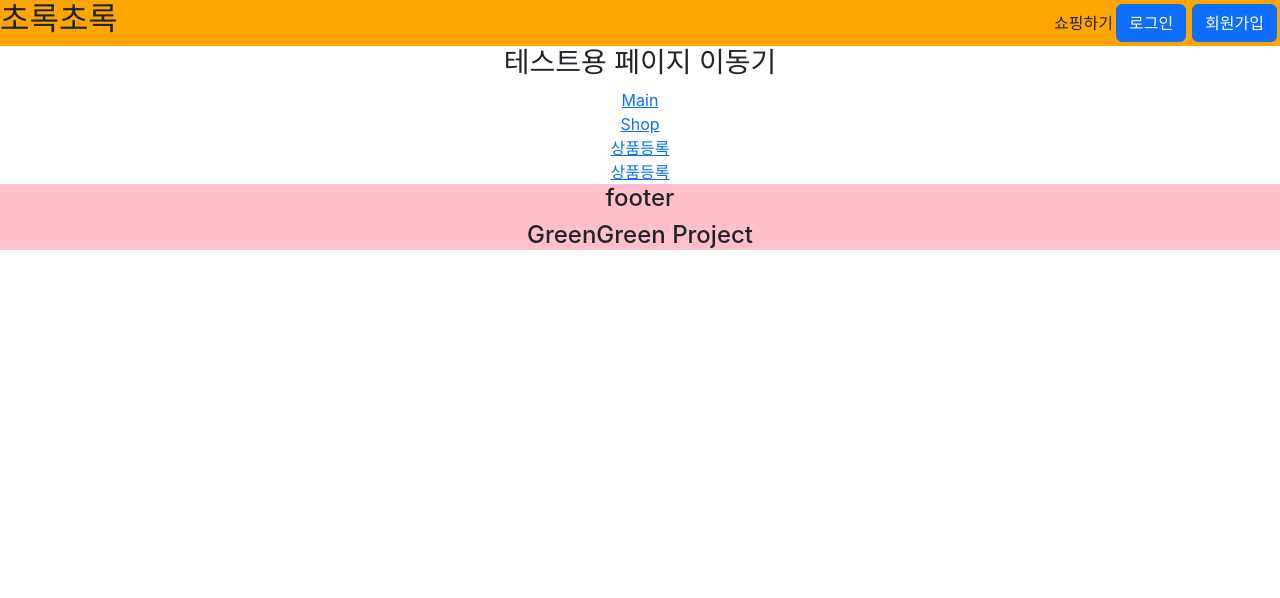
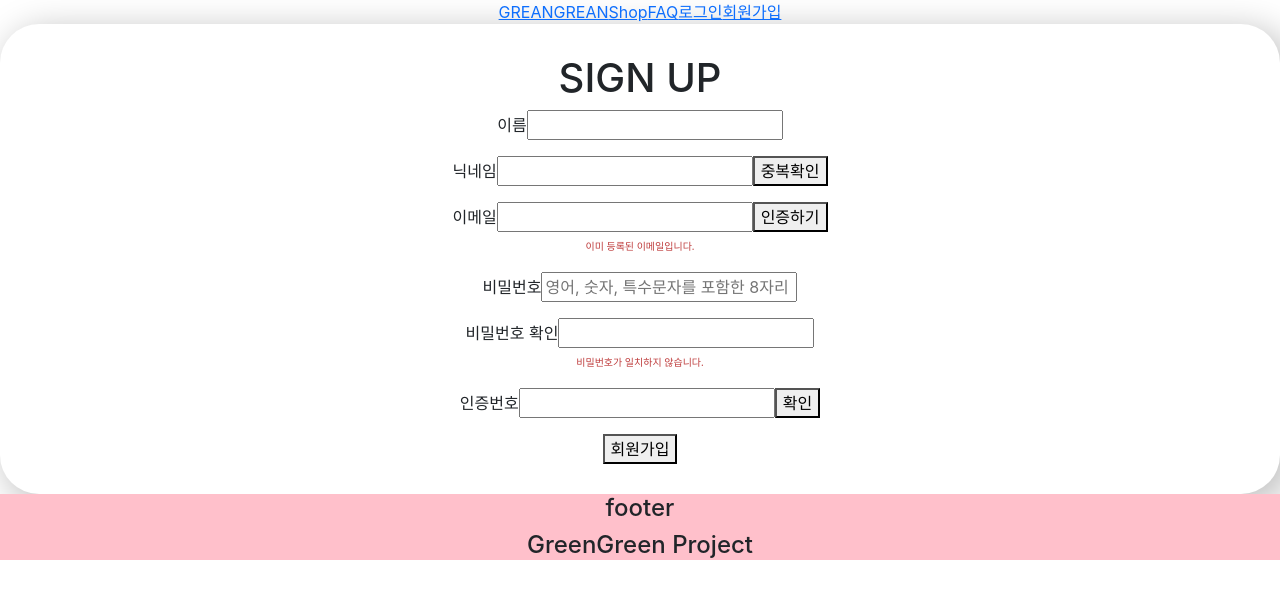
Before and after one commit to Grean-Grean/GreanGrean, a React (Create React App) app in the folder fe/: page /user/signup in a window 1280 px wide. Shown: the top 598 px of the page. Built offline with nearby package versions, Linux system fonts and the light colour scheme.

Commit message:
Feat : 로그인, 회원가입 구성 230930 1811

```diff
--- a/fe/package.json
+++ b/fe/package.json
@@ -7,6 +7,7 @@
     "@testing-library/jest-dom": "^5.17.0",
     "@testing-library/react": "^13.4.0",
     "@testing-library/user-event": "^14.4.3",
+    "axios": "^1.5.1",
     "bootstrap": "^5.3.2",
     "react": "^18.2.0",
     "react-bootstrap": "^2.8.0",
--- a/fe/src/App.js
+++ b/fe/src/App.js
@@ -1,22 +1,31 @@
-import React from 'react';
-import './App.css';
-import 'bootstrap/dist/css/bootstrap.min.css';
-import { BrowserRouter } from 'react-router-dom'
-import Header from './components/Header';
-import Footer from './components/Footer';
-import Routers from './router/routers';
+import React from "react";
+import "./App.css";
+import "bootstrap/dist/css/bootstrap.min.css";
+import { BrowserRouter } from "react-router-dom";
+import axios from "axios";
 
+import Header from "./components/Header";
+import Footer from "./components/Footer";
+import Routers from "./router/routers";
 
-import RouteTest from './components/RouteTest';
+import RouteTest from "./components/RouteTest";
 
 function App() {
+  // axios
+  //   .get("https://my-json-server.typicode.com/typicode/demo/posts")
+  //   .then(function (response) {
+  //     console.log(response.data);
+  //   })
+  //   .catch(function (error) {
+  //     console.log(error);
+  //   });
+
   return (
     <BrowserRouter>
-      <div className="App" >
+      <div className="App">
         <Header />
 
         <Routers />
-        <RouteTest />
         <Footer />
       </div>
     </BrowserRouter>
--- a/fe/src/components/Header.js
+++ b/fe/src/components/Header.js
@@ -1,62 +1,81 @@
-import { useNavigate } from "react-router-dom"
-import Button from 'react-bootstrap/Button';
-import React, { useState } from "react";
-import SignIn from "./modals/SignIn";
-import SignUp from "./modals/SignUp";
-import { useSelector, useDispatch } from 'react-redux'
-import { signOut } from './modals/SignInRedux'
+// import { useNavigate } from "react-router-dom"
+// import Button from 'react-bootstrap/Button';
+// import React, { useState } from "react";
+// import SignIn from "./modals/SignIn";
+// import SignUp from "./modals/SignUp";
+// import { useSelector, useDispatch } from 'react-redux'
+// import { signOut } from './modals/SignInRedux'
 
-const Header = () => {
+// const Header = () => {
 
-    const navigate = useNavigate()
+//     const navigate = useNavigate()
 
-    const [signInShow, setSignInShow] = useState(false);
-    const [signUpShow, setSignUpShow] = useState(false);
+//     const [signInShow, setSignInShow] = useState(false);
+//     const [signUpShow, setSignUpShow] = useState(false);
 
-    //리덕스 가지고 오기
-    const isUserSignIn = useSelector(state => state.completed.iscompleted)
-    //
-    const dispatch = useDispatch()
+//     //리덕스 가지고 오기
+//     const isUserSignIn = useSelector(state => state.completed.iscompleted)
+//     //
+//     const dispatch = useDispatch()
 
-    const logOut = () => {
-        dispatch(signOut())
-        alert("로그아웃 되었습니다.")
-    }
+//     const logOut = () => {
+//         dispatch(signOut())
+//         alert("로그아웃 되었습니다.")
+//     }
 
-    return (
-        <div style={{ background: 'orange', display: 'flex', alignItems: 'center' }}>
-            <h2 onClick={() => { navigate('/') }} style={{ marginRight: 'auto' }}>초록초록</h2>
-            <h7 onClick={() => { navigate('/shop') }}>쇼핑하기</h7>
+//     return (
+//         <div style={{ background: 'orange', display: 'flex', alignItems: 'center' }}>
+//             <h2 onClick={() => { navigate('/') }} style={{ marginRight: 'auto' }}>초록초록</h2>
+//             <h7 onClick={() => { navigate('/shop') }}>쇼핑하기</h7>
 
-            {isUserSignIn ? //로그인 했으면 로그아웃 하게 해주기
-                <>
-                    <Button variant="primary" onClick={() => navigate('/mypage')} style={{ margin: 3 }}>
-                        마이페이지
-                    </Button>
-                    <Button variant="primary" onClick={logOut}>로그아웃</Button>
-                </>
-                :      // 로그인, 회원가입 보여주지 말기
-                <>
+//             {isUserSignIn ? //로그인 했으면 로그아웃 하게 해주기
+//                 <>
+//                     <Button variant="primary" onClick={() => navigate('/mypage')} style={{ margin: 3 }}>
+//                         마이페이지
+//                     </Button>
+//                     <Button variant="primary" onClick={logOut}>로그아웃</Button>
+//                 </>
+//                 :      // 로그인, 회원가입 보여주지 말기
+//                 <>
 
-                    <Button variant="primary" onClick={() => setSignInShow(true)} style={{ margin: 3 }}>
-                        로그인
-                    </Button>
-                    <Button variant="primary" onClick={() => setSignUpShow(true)} style={{ margin: 3 }}>
-                        회원가입
-                    </Button>
-                </>
-            }
+//                     <Button variant="primary" onClick={() => setSignInShow(true)} style={{ margin: 3 }}>
+//                         로그인
+//                     </Button>
+//                     <Button variant="primary" onClick={() => setSignUpShow(true)} style={{ margin: 3 }}>
+//                         회원가입
+//                     </Button>
+//                 </>
+//             }
 
-            <SignIn
-                show={signInShow}
-                onHide={() => setSignInShow(false)}
-            />
-            <SignUp
-                show={signUpShow}
-                onHide={() => setSignUpShow(false)}
-            />
-        </div>
-    )
+//             <SignIn
+//                 show={signInShow}
+//                 onHide={() => setSignInShow(false)}
+//             />
+//             <SignUp
+//                 show={signUpShow}
+//                 onHide={() => setSignUpShow(false)}
+//             />
+//         </div>
+//     )
+// }
+
+// export default Header
+
+import SignIn from "./user/SignIn";
+import SignUp from "./user/SignUp";
+
+import { Link } from "react-router-dom";
+
+function Header() {
+  return (
+    <div>
+      <Link to="/">GREANGREAN</Link>
+      <Link to="/shop">Shop</Link>
+      <Link to="/faq">FAQ</Link>
+      <Link to="/user/signin">로그인</Link>
+      <Link to="/user/signup">회원가입</Link>
+    </div>
+  );
 }
 
-export default Header
+export default Header;
--- /dev/null
+++ b/fe/src/components/user/SignIn.js
@@ -0,0 +1,43 @@
+import { Link, useNavigate } from "react-router-dom";
+import { useState } from "react";
+
+import SignInData from "./SignInData";
+import classes from "./SignIn.module.css";
+
+function SignIn() {
+  const [signInEmail, setSignInEmail] = useState("");
+  const [signInPw, setSignInPw] = useState("");
+
+  const navigate = useNavigate();
+
+  function signInEmailHandler(event) {
+    setSignInEmail(event.target.value);
+  }
+
+  function signInPwHandler(event) {
+    setSignInPw(event.target.value);
+  }
+
+  function signIn() {
+    navigate("/");
+    console.log(signInEmail, signInPw);
+  }
+  return (
+    <div className={classes.signin}>
+      <h1 className={classes.form}>SIGN IN</h1>
+      <SignInData
+        onEmailChange={signInEmailHandler}
+        onPwChange={signInPwHandler}
+      />
+      <p>
+        <button onClick={signIn}>로그인</button>
+      </p>
+      <p>
+        <text>비밀번호 찾기 | </text>
+        <Link to="/user/signup">회원가입</Link>
+      </p>
+    </div>
+  );
+}
+
+export default SignIn;
--- /dev/null
+++ b/fe/src/components/user/SignIn.module.css
@@ -0,0 +1,36 @@
+.form h1 {
+  text-align: center;
+  color: black;
+  font-size: 64px;
+  font-family: Noto Sans;
+  font-weight: 700;
+  word-wrap: break-word;
+}
+
+.alert {
+  text-align: center;
+  color: #bf3e3e;
+  font-size: 10px;
+  font-family: Noto Sans;
+  font-weight: 200;
+  word-wrap: break-word;
+}
+
+.signin {
+  width: 100%;
+  height: 100%;
+  background: white;
+  box-shadow: 8px 8px 35px 3px rgba(0, 0, 0, 0.25);
+  border-radius: 39px;
+}
+
+.login-x {
+  width: 1432px;
+  height: 806px;
+  left: 0px;
+  top: 0px;
+  position: absolute;
+  background: white;
+  box-shadow: 8px 8px 35px 3px rgba(0, 0, 0, 0.25);
+  border-radius: 39px;
+}
--- /dev/null
+++ b/fe/src/components/user/SignInData.js
@@ -0,0 +1,21 @@
+function SignInData(props) {
+  return (
+    <p>
+      <input
+        type="email"
+        placeholder="이메일를 입력해주세요."
+        onChange={props.onEmailChange}
+      ></input>
+      <br />
+      <input
+        type="password"
+        placeholder="비밀번호를 입력해주세요"
+        onChange={props.onPwChange}
+      ></input>
+      <br />
+      <label htmlFor="body">이메일 또는 비밀번호가 일치하지 않습니다.</label>
+    </p>
+  );
+}
+
+export default SignInData;
--- /dev/null
+++ b/fe/src/components/user/SignUp.js
@@ -0,0 +1,55 @@
+import { useState } from "react";
+import classes from "./SignUp.module.css";
+
+import SignUpData from "./SignUpData";
+import SignUpButton from "./SignUpButton";
+import { useNavigate } from "react-router-dom";
+
+function SignUp() {
+  const [signUpName, setSignUpName] = useState("");
+  const [signUpNickname, setSignUpNickname] = useState("");
+  const [signUpEmail, setSignUpEmail] = useState("");
+  const [signUpPw, setSignUpPW] = useState("");
+
+  const navigate = useNavigate();
+
+  function signUp() {
+    navigate("/");
+    console.log(signUpName, signUpNickname, signUpEmail, signUpPw);
+  }
+
+  function signUpEmailChangeHandler(event) {
+    setSignUpEmail(event.target.value);
+    console.log(event.target.value);
+  }
+
+  function signUpPwChangeHandler(event) {
+    setSignUpPW(event.target.value);
+    console.log(event.target.value);
+  }
+
+  function signUpNicknameChangeHandler(event) {
+    setSignUpNickname(event.target.value);
+    console.log(event.target.value);
+  }
+
+  function signUpNameChangeHandler(event) {
+    setSignUpName(event.target.value);
+    console.log(event.target.value);
+  }
+
+  return (
+    <div className={classes.signup}>
+      <h1 className={classes.form}>SIGN UP</h1>
+      <SignUpData
+        onEmailChange={signUpEmailChangeHandler}
+        onPwChange={signUpPwChangeHandler}
+        onNicknameChange={signUpNicknameChangeHandler}
+        onNameChange={signUpNameChangeHandler}
+      />
+      <button onClick={signUp}>회원가입</button>
+    </div>
+  );
+}
+
+export default SignUp;
--- /dev/null
+++ b/fe/src/components/user/SignUp.module.css
@@ -0,0 +1,25 @@
+.signup {
+  width: 100%;
+  height: 100%;
+  background: white;
+  box-shadow: 8px 8px 35px 3px rgba(0, 0, 0, 0.25);
+  border-radius: 39px;
+  padding: 30px;
+}
+.form h1 {
+  text-align: center;
+  color: black;
+  font-size: 64px;
+  font-family: Noto Sans;
+  font-weight: 700;
+  word-wrap: break-word;
+}
+
+.alert {
+  text-align: center;
+  color: #bf3e3e;
+  font-size: 10px;
+  font-family: Noto Sans;
+  font-weight: 200;
+  word-wrap: break-word;
+}
--- /dev/null
+++ b/fe/src/components/user/SignUpButton.js
@@ -0,0 +1,15 @@
+import { Link } from "react-router-dom";
+
+function SignUpButton() {
+  // 회원가입 적은 데이터가 조건(중복, 인증)에 맞으면 가입 후 홈화면 이동
+  // 아니면 틀린 부분 알림
+  // BE 서버에 회원가입 데이터 전송
+
+  return (
+    <div>
+      <Link to="/"></Link>
+    </div>
+  );
+}
+
+export default SignUpButton;
--- /dev/null
+++ b/fe/src/components/user/SignUpData.js
@@ -0,0 +1,55 @@
+import classes from "./SignUpData.module.css";
+
+// 이메일, 닉네임 중복확인, 비밀번호 조건 확인
+
+function SignUpData(props) {
+  return (
+    <>
+      <p>
+        <label htmlFor="name">이름</label>
+        <input type="text" id="name" onChange={props.onNameChange}></input>
+      </p>
+
+      <p>
+        <label htmlFor="body">닉네임</label>
+        <input type="text" onChange={props.onNicknameChange}></input>
+        <button>중복확인</button>
+      </p>
+      <p>
+        <label htmlFor="body">이메일</label>
+        <input type="email" onChange={props.onEmailChange}></input>
+        <button>인증하기</button>
+        <br />
+        <label htmlFor="body" className={classes.alert}>
+          이미 등록된 이메일입니다.
+        </label>
+      </p>
+
+      <p>
+        <label htmlFor="body">비밀번호</label>
+        <input
+          type="password"
+          placeholder="영어, 숫자, 특수문자를 포함한 8자리 이상"
+          onChange={props.onPwChange}
+        ></input>
+      </p>
+
+      <p>
+        <label htmlFor="body">비밀번호 확인</label>
+        <input type="password"></input>
+        <br />
+        <label htmlFor="body" className={classes.alert}>
+          비밀번호가 일치하지 않습니다.
+        </label>
+      </p>
+
+      <p>
+        <label htmlFor="body">인증번호</label>
+        <input type="text"></input>
+        <button>확인</button>
+      </p>
+    </>
+  );
+}
+
+export default SignUpData;
--- /dev/null
+++ b/fe/src/components/user/SignUpData.module.css
@@ -0,0 +1,8 @@
+.alert {
+  text-align: center;
+  color: #bf3e3e;
+  font-size: 10px;
+  font-family: Noto Sans;
+  font-weight: 200;
+  word-wrap: break-word;
+}
```
Also changed, not shown: fe/src/router/routers.js (+30 -28 lines), fe/public/asset/user_background.jpg (added), 1 other file (tests, documents, lock files or other folders).
